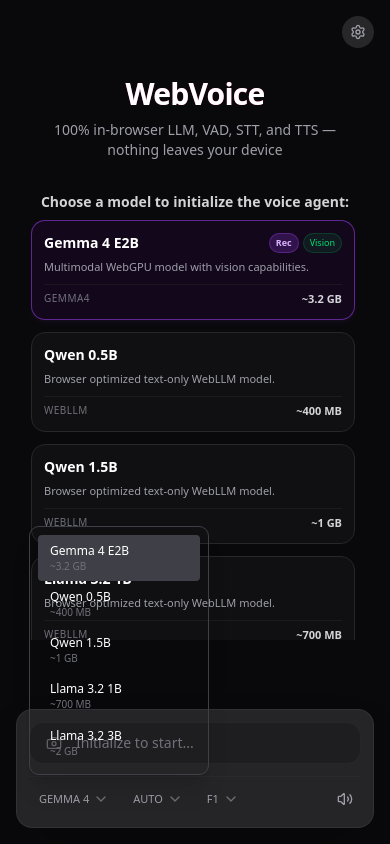
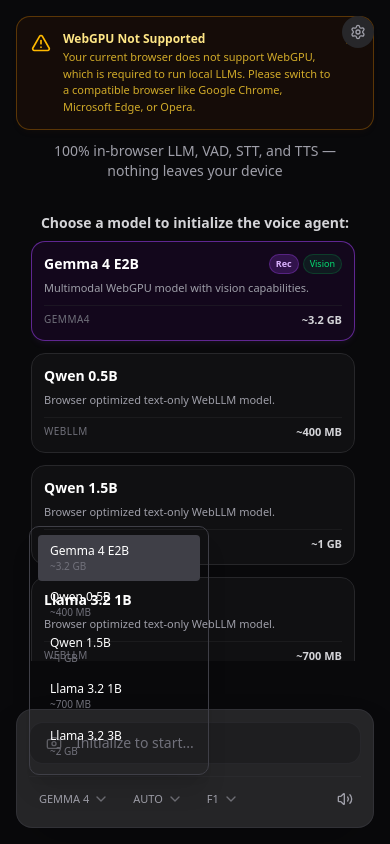
Before and after one commit to Hari31416/local-voice-chat, a React (Vite) app: page / in a window 390 px wide. Both pictures are taken after a click on the button "GEMMA 4". Built offline with nearby package versions, Linux system fonts and the light colour scheme.

Commit message:
feat: implement UI warnings for insecure contexts, WebGPU support, and mobile memory limitations

```diff
--- a/package.json
+++ b/package.json
@@ -1,6 +1,6 @@
 {
   "name": "local-voice-chat",
-  "version": "0.2.0",
+  "version": "0.1.0",
   "private": false,
   "type": "module",
   "description": "WebVoice: 100% locally running in-browser voice assistant with local STT, LLM, and TTS",
--- a/src/App.tsx
+++ b/src/App.tsx
@@ -3,7 +3,7 @@
 import { LiveWaveform } from '@/components/ui/live-waveform'
 import { Conversation, ConversationContent, ConversationScrollButton } from '@/components/ui/conversation'
 import { Message, MessageContent } from '@/components/ui/message'
-import { Mic, MicOff, Volume2, VolumeX, Phone, PhoneOff, ChevronDown, Settings, X, Camera, RotateCcw } from 'lucide-react'
+import { Mic, MicOff, Volume2, VolumeX, Phone, PhoneOff, ChevronDown, Settings, X, Camera, RotateCcw, AlertTriangle, Info } from 'lucide-react'
 import { useTTS, type TTSVoice, type TTSLanguage } from '@/hooks/use-tts'
 import { useGemma4 } from '@/hooks/use-gemma4'
 import { useWebLLM } from '@/hooks/use-webllm'
@@ -95,6 +95,9 @@
     ttsLoaded: false,
     llmLoaded: false,
   })
+  const [isSecure, setIsSecure] = useState(true)
+  const [isMobile, setIsMobile] = useState(false)
+  const [dismissedWarnings, setDismissedWarnings] = useState<string[]>([])
 
   const workerRef = useRef<Worker | null>(null)
   const audioContextRef = useRef<AudioContext | null>(null)
@@ -639,6 +642,16 @@
 
   // Check WebGPU support and conditionally auto-initialize on mount
   useEffect(() => {
+    if (typeof window !== "undefined") {
+      const secure = window.location.protocol === "https:" ||
+        window.location.hostname === "localhost" ||
+        window.location.hostname === "127.0.0.1"
+      setIsSecure(secure)
+
+      const mobile = /Android|webOS|iPhone|iPad|iPod|BlackBerry|IEMobile|Opera Mini/i.test(navigator.userAgent)
+      setIsMobile(mobile)
+    }
+
     // Check WebGPU
     const checkWebGPU = async () => {
       if (typeof navigator !== "undefined" && "gpu" in navigator) {
@@ -699,6 +712,61 @@
 
   return (
     <div className="h-screen bg-zinc-950 flex flex-col">
+      {/* Warning Banners */}
+      <div className="w-full max-w-2xl mx-auto px-4 pt-4 flex flex-col gap-2 z-30 empty:hidden">
+        {/* Insecure Context Alert */}
+        {!isSecure && !dismissedWarnings.includes('insecure') && (
+          <div className="flex items-start gap-3 bg-red-950/20 border border-red-500/30 rounded-xl p-3.5 shadow-md shadow-red-900/5">
+            <AlertTriangle className="h-5 w-5 text-red-400 flex-shrink-0 mt-0.5" />
+            <div className="flex-1">
+              <h4 className="font-semibold text-red-200 text-xs">Secure Context (HTTPS) Required</h4>
+              <p className="text-[11px] text-red-300/80 leading-normal mt-0.5">
+                Microphone access is blocked on insecure connections. Please run/deploy this application over HTTPS or access it via localhost/127.0.0.1 for the voice feature to work.
+              </p>
+            </div>
+            <button onClick={() => setDismissedWarnings(p => [...p, 'insecure'])} className="text-red-400/60 hover:text-red-200 cursor-pointer">
+              <X className="h-4 w-4" />
+            </button>
+          </div>
+        )}
+
+        {/* WebGPU Missing Alert */}
+        {debugInfo.webgpu !== 'checking...' && debugInfo.webgpu !== 'available' && !dismissedWarnings.includes('webgpu') && (
+          <div className="flex items-start gap-3 bg-amber-950/20 border border-amber-500/30 rounded-xl p-3.5 shadow-md shadow-amber-900/5">
+            <AlertTriangle className="h-5 w-5 text-amber-400 flex-shrink-0 mt-0.5" />
+            <div className="flex-1">
+              <h4 className="font-semibold text-amber-200 text-xs">
+                {isIOS ? 'WebGPU Not Enabled (iOS Safari)' : 'WebGPU Not Supported'}
+              </h4>
+              <p className="text-[11px] text-amber-300/80 leading-normal mt-0.5">
+                {isIOS
+                  ? 'Local LLMs require WebGPU. To enable WebGPU on iOS, open iOS Settings > Safari > Advanced > Feature Flags (or Experimental Features) and turn on WebGPU.'
+                  : 'Your current browser does not support WebGPU, which is required to run local LLMs. Please switch to a compatible browser like Google Chrome, Microsoft Edge, or Opera.'}
+              </p>
+            </div>
+            <button onClick={() => setDismissedWarnings(p => [...p, 'webgpu'])} className="text-amber-400/60 hover:text-amber-200 cursor-pointer">
+              <X className="h-4 w-4" />
+            </button>
+          </div>
+        )}
+
+        {/* Mobile Memory Alert */}
+        {isMobile && (selectedOption.backend === 'gemma4' || (selectedOption.webllmId && (selectedOption.webllmId.includes('3B') || selectedOption.webllmId.includes('1.5B')))) && !dismissedWarnings.includes('memory') && (
+          <div className="flex items-start gap-3 bg-zinc-900/80 border border-zinc-700/50 rounded-xl p-3.5 shadow-md backdrop-blur-sm">
+            <Info className="h-5 w-5 text-purple-400 flex-shrink-0 mt-0.5" />
+            <div className="flex-1">
+              <h4 className="font-semibold text-zinc-200 text-xs">Mobile Device Memory Warning</h4>
+              <p className="text-[11px] text-zinc-400 leading-normal mt-0.5">
+                You have selected <strong>{selectedOption.name} ({selectedOption.sizeLabel})</strong>. Mobile browsers enforce strict tab memory limits (typically ~1.5GB). Large models may crash the page. We recommend using <strong>Qwen 0.5B</strong> or <strong>Llama 1B</strong>.
+              </p>
+            </div>
+            <button onClick={() => setDismissedWarnings(p => [...p, 'memory'])} className="text-zinc-500 hover:text-zinc-300 cursor-pointer">
+              <X className="h-4 w-4" />
+            </button>
+          </div>
+        )}
+      </div>
+
       <Conversation className="flex-1 pb-32">
         <ConversationContent className={cn("max-w-2xl mx-auto", messages.length === 0 ? "min-h-full flex flex-col justify-center" : "pt-16")}>
           {messages.length === 0 ? (
@@ -714,6 +782,8 @@
                   <div className="grid grid-cols-1 sm:grid-cols-2 gap-3 max-h-[420px] overflow-y-auto pr-1">
                     {LLM_OPTIONS.map((opt) => {
                       const isRecommended = opt.id === DEFAULT_LLM_ID
+                      const sizeInGB = parseFloat(opt.sizeLabel.replace(/[~ GB]/g, ''))
+                      const isHeavyForMobile = isMobile && sizeInGB >= 1.5
                       return (
                         <button
                           key={opt.id}
@@ -737,6 +807,11 @@
                                 {opt.supportsVision && (
                                   <span className="bg-green-500/10 text-green-400 text-[9px] font-medium px-1.5 py-0.5 rounded-full border border-green-500/20">
                                     Vision
+                                  </span>
+                                )}
+                                {isHeavyForMobile && (
+                                  <span className="bg-red-500/20 text-red-300 text-[9px] font-bold px-1.5 py-0.5 rounded-full border border-red-500/30">
+                                    May Crash Mobile
                                   </span>
                                 )}
                               </div>
@@ -1009,8 +1084,14 @@
                       <Button
                         onClick={startCall}
                         size="icon"
-                        className="h-9 w-9 rounded-xl bg-green-600 text-white hover:bg-green-700 flex-shrink-0 shadow-lg shadow-green-600/20"
-                        title="Start call"
+                        disabled={!isSecure}
+                        className={cn(
+                          "h-9 w-9 rounded-xl flex-shrink-0 shadow-lg",
+                          isSecure
+                            ? "bg-green-600 text-white hover:bg-green-700 shadow-green-600/20"
+                            : "bg-zinc-850 text-zinc-600 cursor-not-allowed opacity-50 shadow-none"
+                        )}
+                        title={isSecure ? "Start call" : "Microphone access requires HTTPS"}
                       >
                         <Phone className="h-4.5 w-4.5" />
                       </Button>
@@ -1034,7 +1115,10 @@
                         </Button>
                         {showLLMMenu && (
                           <div className="absolute bottom-full mb-2 left-0 bg-zinc-850 border border-zinc-700 rounded-lg shadow-xl p-2 min-w-[180px] z-20">
-                            {LLM_OPTIONS.map((opt) => (
+                            {LLM_OPTIONS.map((opt) => {
+                              const sizeInGB = parseFloat(opt.sizeLabel.replace(/[~ GB]/g, ''))
+                              const isHeavyForMobile = isMobile && sizeInGB >= 1.5
+                              return (
                                 <button
                                   key={opt.id}
                                   onClick={() => {
@@ -1044,10 +1128,18 @@
                                   className={`w-full text-left px-3 py-2 rounded text-sm hover:bg-zinc-700 ${selectedLLMId === opt.id ? 'bg-zinc-700 text-white' : 'text-zinc-300'
                                     }`}
                                 >
+                                  <div className="flex items-center justify-between gap-2">
                                     <div className="font-medium text-xs text-white">{opt.name}</div>
+                                    {isHeavyForMobile && (
+                                      <span className="bg-red-500/20 text-red-300 text-[8px] font-bold px-1 rounded border border-red-500/20 flex-shrink-0">
+                                        Heavy
+                                      </span>
+                                    )}
+                                  </div>
                                   <div className="text-[10px] text-zinc-500">{opt.sizeLabel}</div>
                                 </button>
-                            ))}
+                              )
+                            })}
                           </div>
                         )}
                       </div>
```
Lines whose indentation alone changed are shown as unchanged.
